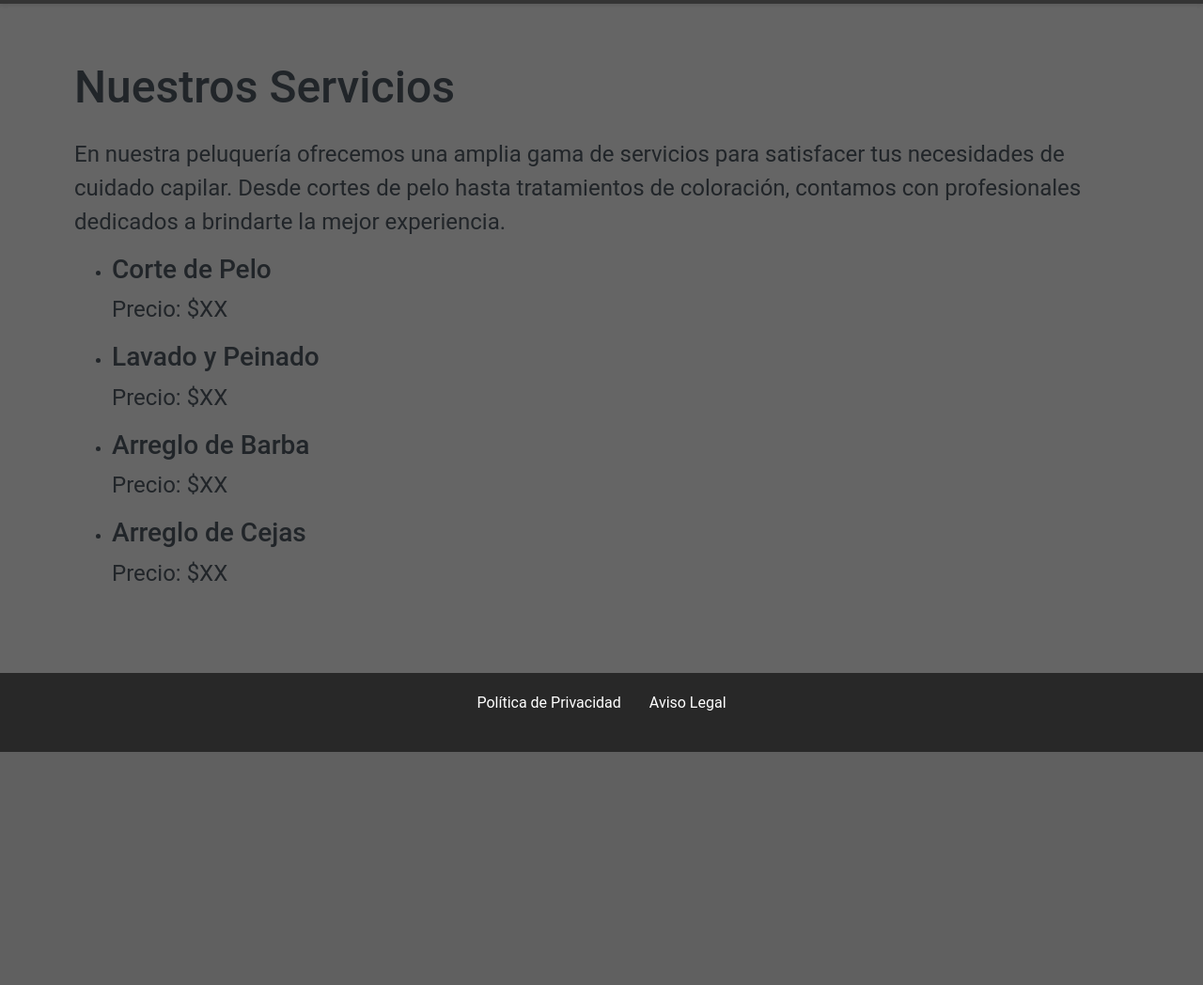
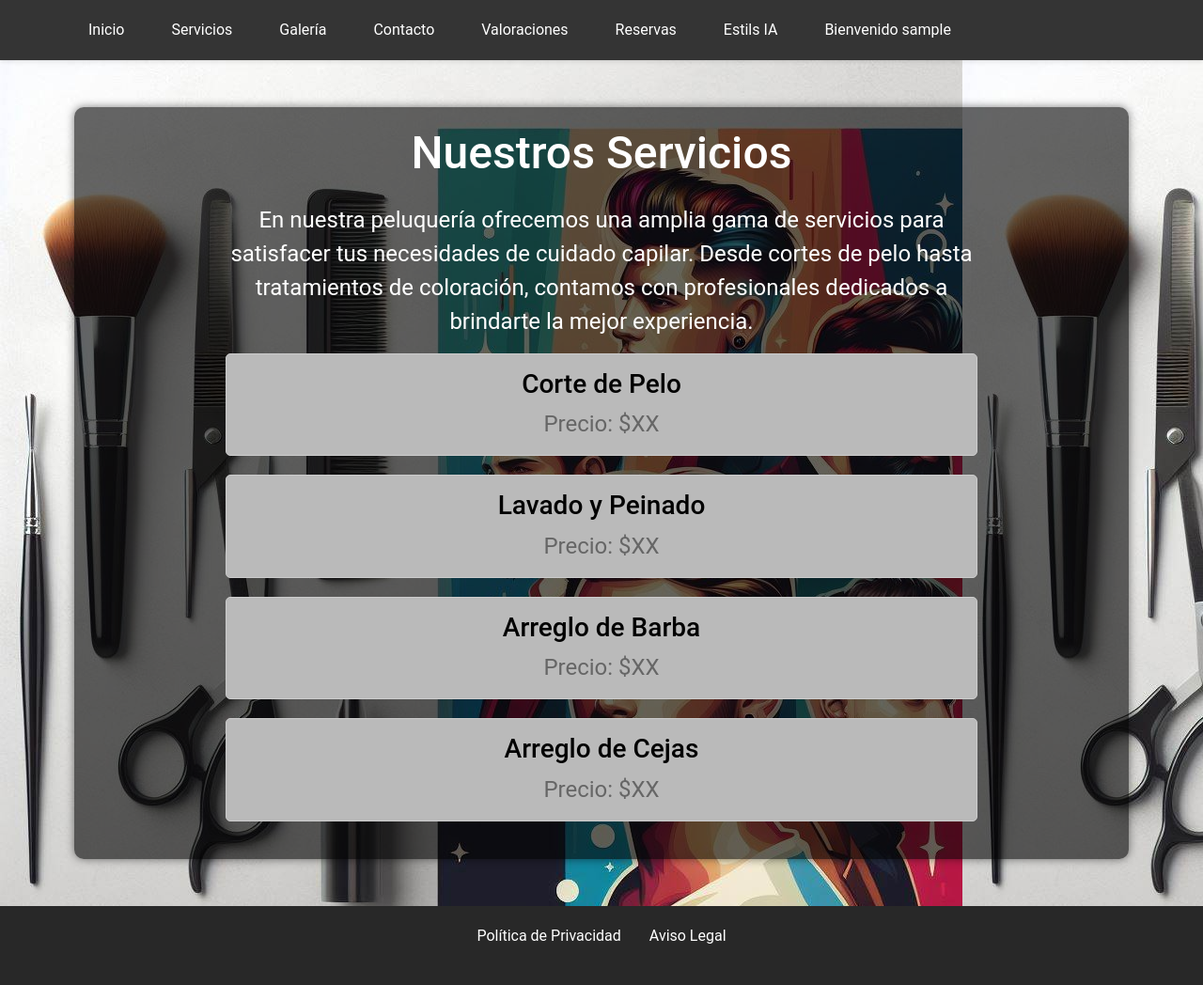
Before and after one commit to codingwithanas/Barber-a-SAMI, a Flask app: page /servicios in a window 1280 px wide. Shown: the whole page at 94% size. Before the commit the page ends 800 px from the top, so only its background shows below. Run offline with Flask 3, Linux system fonts and the light colour scheme; the visitor is signed in with stand-in values (Sample User, id 1); some libraries are stand-ins or nearby versions.

Commit message:
Arreglos

```diff
--- a/main.py
+++ b/main.py
@@ -41,7 +41,11 @@ def reservar():
 
 @app.route('/servicios')
 def servicios():
-        return render_template('servicios.html')
+    print(session)
+    if 'users' in session:
+        username = session['users']
+        return render_template('servicios.html', username=username)
+    return render_template('servicios.html')
 
 @app.route('/galeria')
 def galeria():
@@ -49,11 +53,19 @@ def galeria():
 
 @app.route('/contact')
 def contacto():
-        return render_template('contacto.html')
+    print(session)
+    if 'users' in session:
+        username = session['users']
+        return render_template('contacto.html', username=username)
+    return render_template('contacto.html')
 
 @app.route('/valoraciones')
 def valoraciones():
-        return render_template('valoraciones.html')
+    print(session)
+    if 'users' in session:
+        username = session['users']
+        return render_template('valoraciones.html', username=username)
+    return render_template('valoraciones.html')
 
 @app.route('/mipanel')
 def mipanel():
--- a/templates/contacto.html
+++ b/templates/contacto.html
@@ -153,7 +153,7 @@
     {% include 'includes/footer.html' %}
 
     <!-- Scripts -->
-    <script src="../static/js/script.js" defer></script> <!-- Asegúrate de que la ruta sea correcta -->
+    <script src="../static/js/script.js" defer></script>
     <script src="../static/js/form_handling.js" defer></script>
 
 </body>
--- a/templates/servicios.html
+++ b/templates/servicios.html
@@ -7,7 +7,51 @@
     <title>Barbería SAMI</title>
     <link href="https://stackpath.bootstrapcdn.com/bootstrap/4.5.0/css/bootstrap.min.css" rel="stylesheet">
     <link rel="stylesheet" href="../static/css/styles.css">
+    <style>
+        .services {
+           background-image: url('../static/assets/IA_Servicio.jpg');
+           text-align: center;
+           padding: 50px 0;
+        }
 
+        .panel {
+           background-color: #000;
+           padding: 20px;
+           border-radius: 10px;
+           box-shadow: 0px 0px 10px rgba(0, 0, 0, 0.5);
+           background-color: rgba(0, 0, 0, 0.6);
+           color: #fff;
+        }
+
+        .slide-content {
+           max-width: 800px;
+           margin: 0 auto;
+        }
+
+        .service-list {
+           margin-top: auto;
+           list-style-type: none;
+           padding: 0;
+        }
+
+        .service-list li {
+           margin-bottom: 20px;
+           border: 1px solid #ccc;
+           padding: 15px;
+           border-radius: 5px;
+           background-color: #bababa;
+        }
+
+        .service-list h3 {
+           margin-top: 0;
+           color: #000;
+        }
+
+        .service-list p {
+           margin-bottom: 0;
+           color: #666;
+        }
+   </style>
 </head>
 
 <body>
```
